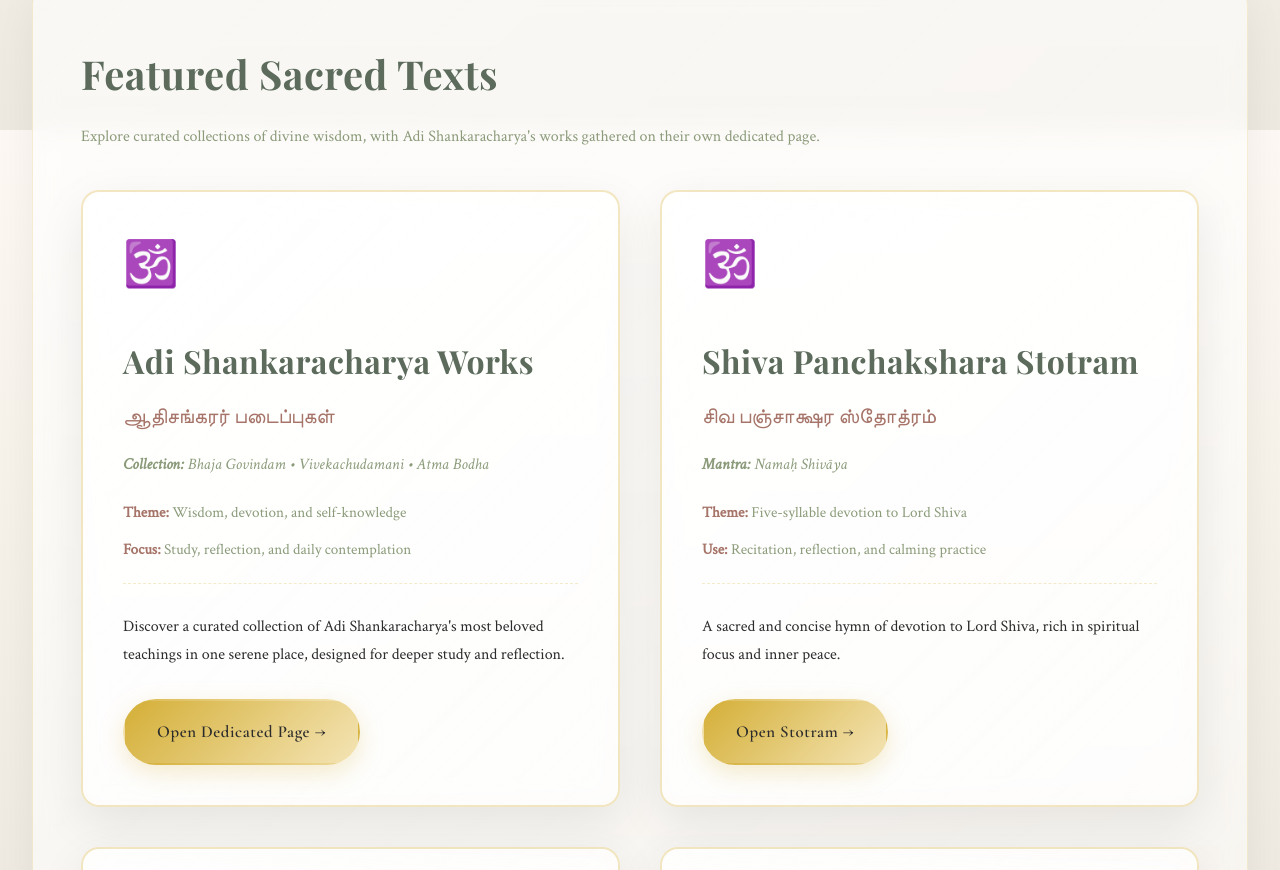
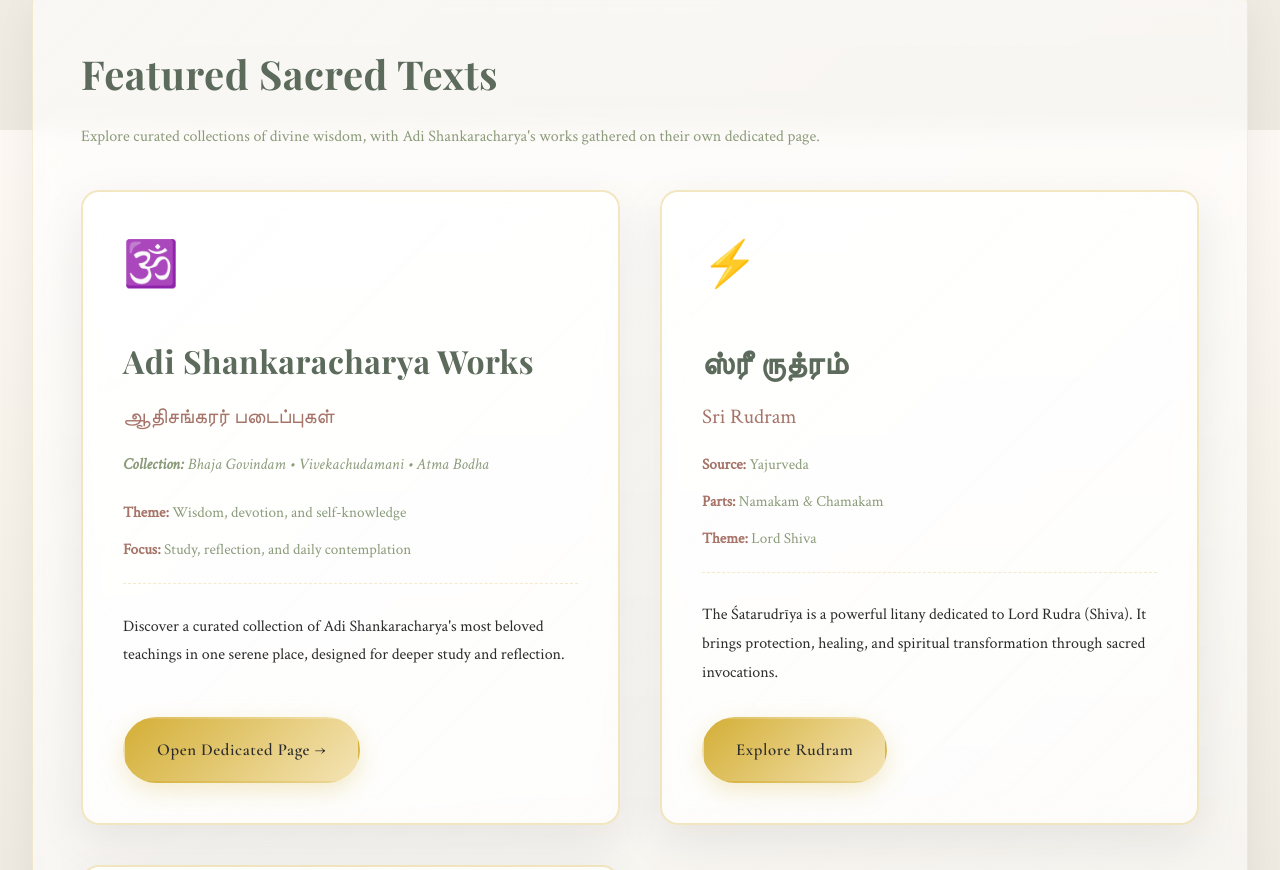
Before and after one commit to leomani2714/Vedaverse, a plain HTML site: page index.html in a window 1280 px wide. Shown: the part 2270-3140 px from the top of the page. Drawn offline with nearby package versions, Linux system fonts and the light colour scheme.

Commit message:
Comment out verse feature card section
Commented out a verse feature card in index.html.

```diff
--- a/index.html
+++ b/index.html
@@ -1181,7 +1181,7 @@
                         <a href="shankaracharya_works.html" class="btn btn-primary">Open Dedicated Page →</a>
                     </div>
 
-                    <div class="verse-feature-card">
+                    <!-- <div class="verse-feature-card">
                         <div class="verse-feature-icon">🕉️</div>
                         <h3>Shiva Panchakshara Stotram</h3>
                         <p class="verse-feature-tamil">சிவ பஞ்சாக்ஷர ஸ்தோத்ரம்</p>
@@ -1213,7 +1213,7 @@
                         </p>
                         <a href="https://leomani2714.github.io/Soundarya-lahari/" class="btn btn-primary"
                             target="_blank">Open Lahari →</a>
-                    </div>
+                    </div> -->
 
                     <div class="verse-feature-card">
                         <div class="verse-feature-icon">⚡</div>
```
